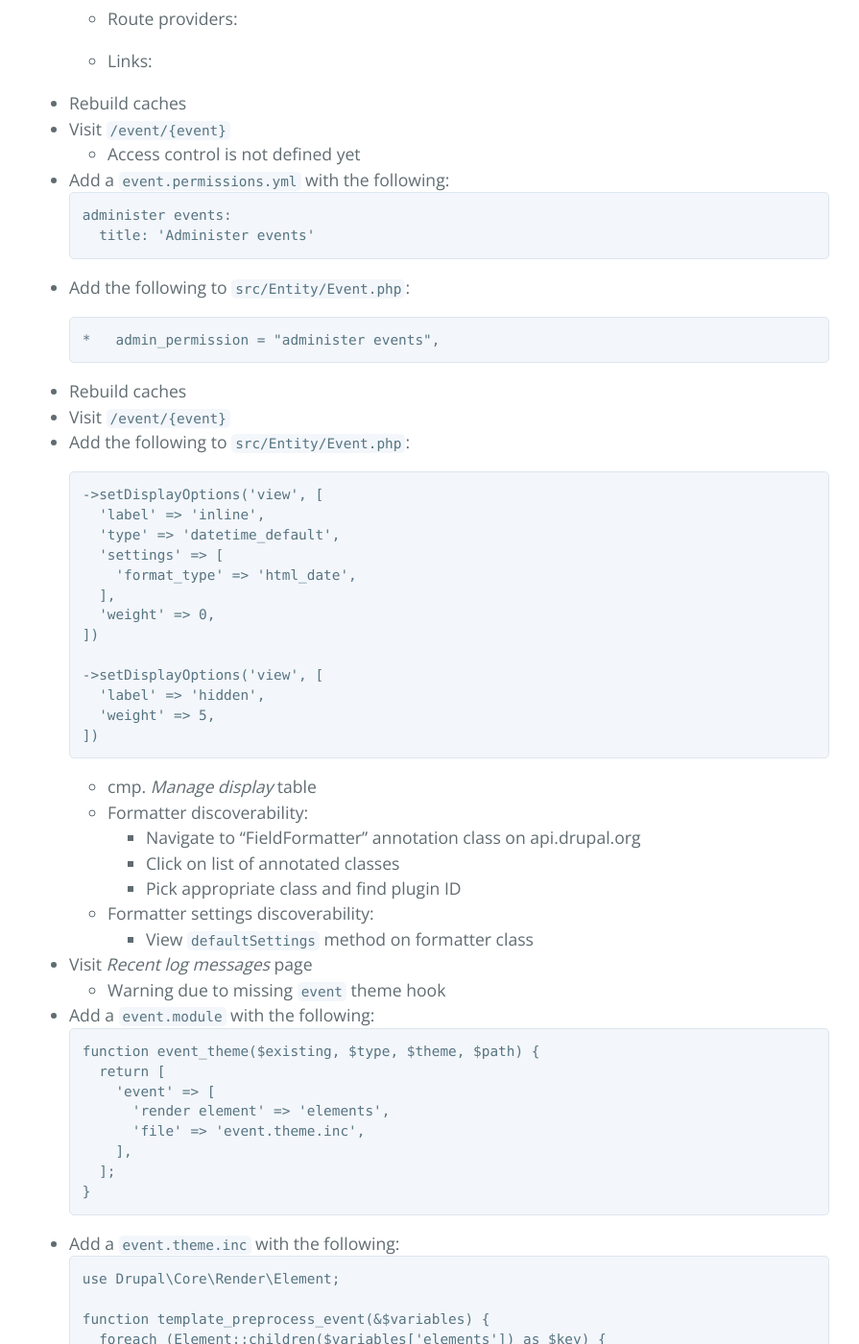
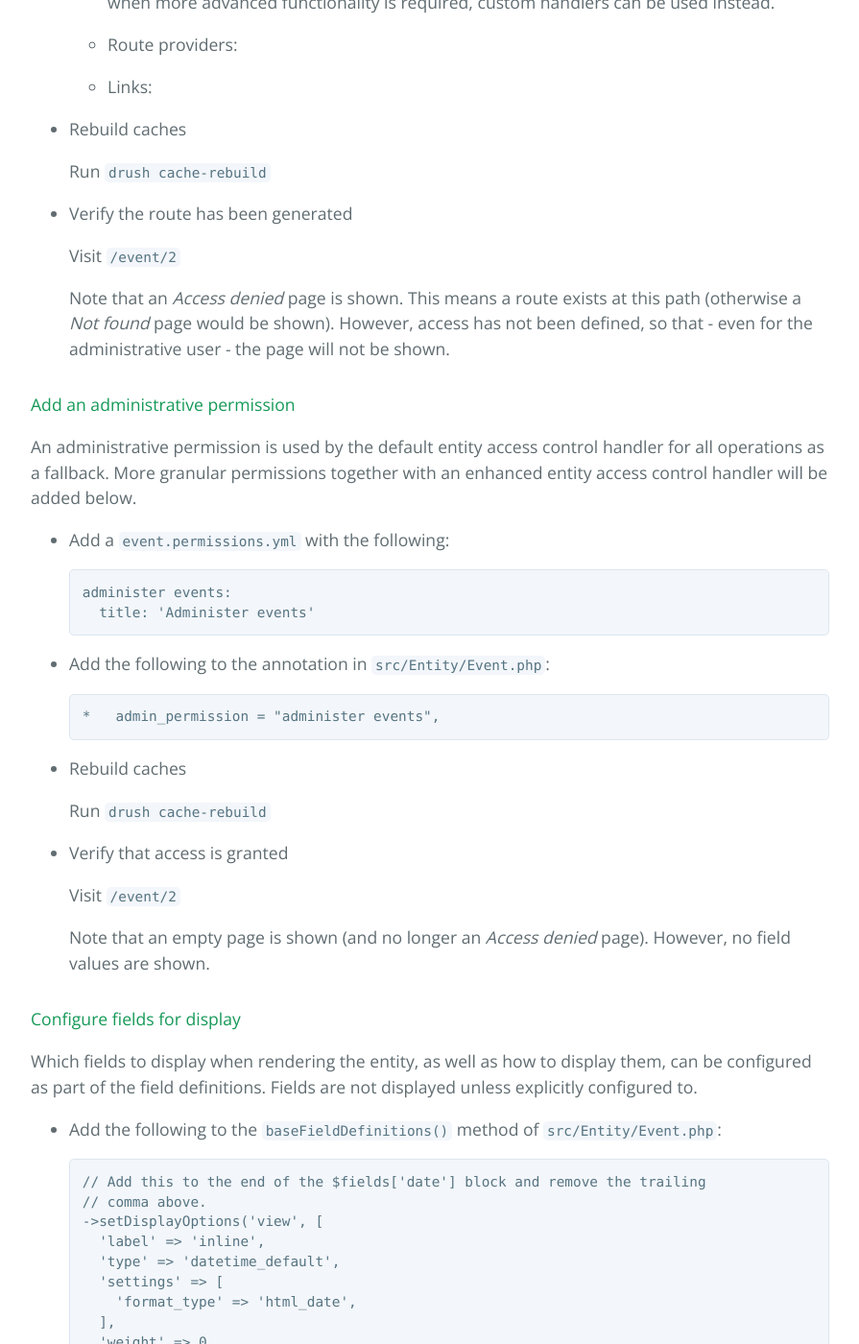
Before and after one commit to drupal-entity-training/event, a Jekyll site: the page built from index.md, in a window 1280 px wide and 1400 px high, scrolled down 11796 px. Shown: the whole window at 96% size, without its empty margins (192-1087 px from the left). Built offline with Jekyll 4.4.1, drawn with Linux system fonts in a browser that asks for light colours; some of the changed text lies outside the part shown.

Commit message:
Try out github-pages gem and continue with view page section

````diff
--- a/Gemfile
+++ b/Gemfile
@@ -1,5 +1,2 @@
 source 'https://rubygems.org'
-gem 'jekyll'
-gem 'jekyll-paginate'
-gem 'kramdown'
-gem 'pygments.rb'
+gem 'github-pages'
--- a/index.md
+++ b/index.md
@@ -8,9 +8,9 @@ using the example of an  _Event_ entity type.
 
 You can reach this guide at [https://git.io/d8entity][guide-short-url].
 
-The starting point is an empty module named `event`. The state at the end of any
-given step can be seen in the corresponding branch in the
-[repository][repository].
+The starting point is a stock Drupal 8.2 core _Standard_ installation with an
+empty module named `event`. The state at the end of any given step can be seen
+in the corresponding branch in the [repository][repository].
 
 Having [Drush][drush] available is required to follow along. When Drush commands
 are to be run, run them from within the Drupal installation. When PHP code is to
@@ -53,7 +53,7 @@ functionality.
 
 * Create a `src/Entity/Event.php` file with the following:
 
-  ```php
+  ``` php?start_inline=1
   namespace Drupal\event\Entity;
 
   use Drupal\Core\Entity\ContentEntityBase;
@@ -67,7 +67,7 @@ functionality.
 
   * Class declaration:
 
-    ```php
+    ``` php
     class Event {
 
     }
@@ -569,28 +569,61 @@ path. All of this can be automated by amending the entity annotation.
 
   * Links:
 
+* Rebuild caches
 
-* Rebuild caches
-* Visit `/event/{event}`
-  * Access control is not defined yet
+  Run `drush cache-rebuild`
+
+* Verify the route has been generated
+
+  Visit `/event/2`
+
+  Note that an _Access denied_ page is shown. This means a route exists at this
+  path (otherwise a _Not found_ page would be shown). However, access has not
+  been defined, so that - even for the administrative user - the page will not
+  be shown.
+
+#### Add an administrative permission
+
+An administrative permission is used by the default entity access control
+handler for all operations as a fallback. More granular permissions together
+with an enhanced entity access control handler will be added below.
 
 * Add a `event.permissions.yml` with the following:
+
   ```yaml
   administer events:
     title: 'Administer events'
   ```
 
-* Add the following to `src/Entity/Event.php`:
+* Add the following to the annotation in `src/Entity/Event.php`:
 
   ```php
   *   admin_permission = "administer events",
   ```
 
 * Rebuild caches
-* Visit `/event/{event}`
-* Add the following to `src/Entity/Event.php`:
+
+  Run `drush cache-rebuild`
+
+* Verify that access is granted
+
+  Visit `/event/2`
+
+  Note that an empty page is shown (and no longer an _Access denied_ page).
+  However, no field values are shown.
+
+#### Configure fields for display
+
+Which fields to display when rendering the entity, as well as how to display
+them, can be configured as part of the field definitions. Fields are not
+displayed unless explicitly configured to.
+
+* Add the following to the `baseFieldDefinitions()` method of
+  `src/Entity/Event.php`:
 
   ```php
+  // Add this to the end of the $fields['date'] block and remove the trailing
+  // comma above.
   ->setDisplayOptions('view', [
     'label' => 'inline',
     'type' => 'datetime_default',
@@ -598,13 +631,33 @@ path. All of this can be automated by amending the entity annotation.
       'format_type' => 'html_date',
     ],
     'weight' => 0,
-  ])
+  ]);
 
+  // Add this to the end of the $fields['description'] block and remove the
+  // trailing comma above.
   ->setDisplayOptions('view', [
     'label' => 'hidden',
     'weight' => 5,
-  ])
+  ]);
   ```
+
+  Parts of this code block are explained below:
+
+  * Display mode:
+
+    ``` php
+    ->setDisplayOptions('view'
+    ```
+
+  * Label display:
+
+    ``` php
+    'label' => 'inline',
+    ```
+
+    Display options can be set for two different display _modes_: `view` and
+    `form`. Form display options will be set below.
+
   * cmp. _Manage display_ table
   * Formatter discoverability:
     * Navigate to "FieldFormatter" annotation class on api.drupal.org
@@ -628,6 +681,7 @@ path. All of this can be automated by amending the entity annotation.
   }
   ```
 * Add a `event.theme.inc` with the following:
+
   ```php
   use Drupal\Core\Render\Element;
 
````
Also changed, not shown: other parts of index.md (+1 -1 lines), Gemfile.lock.
